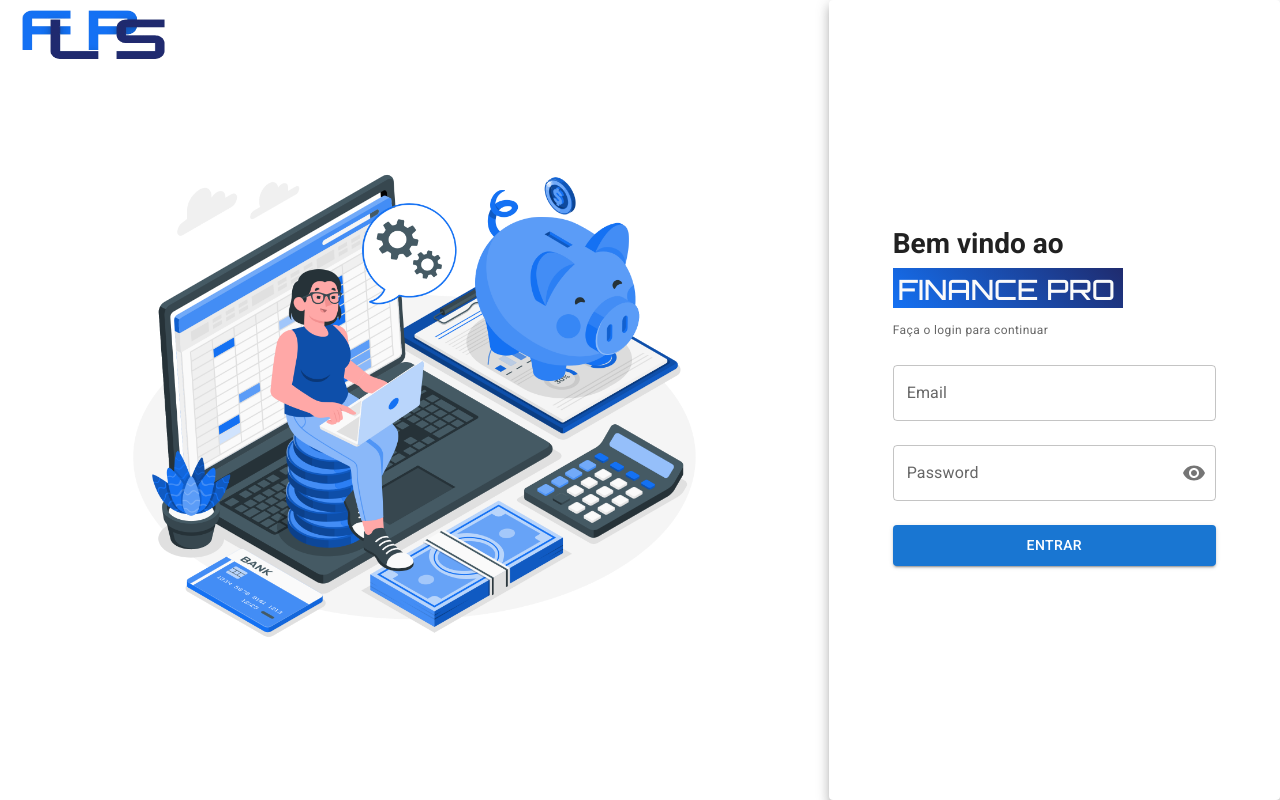
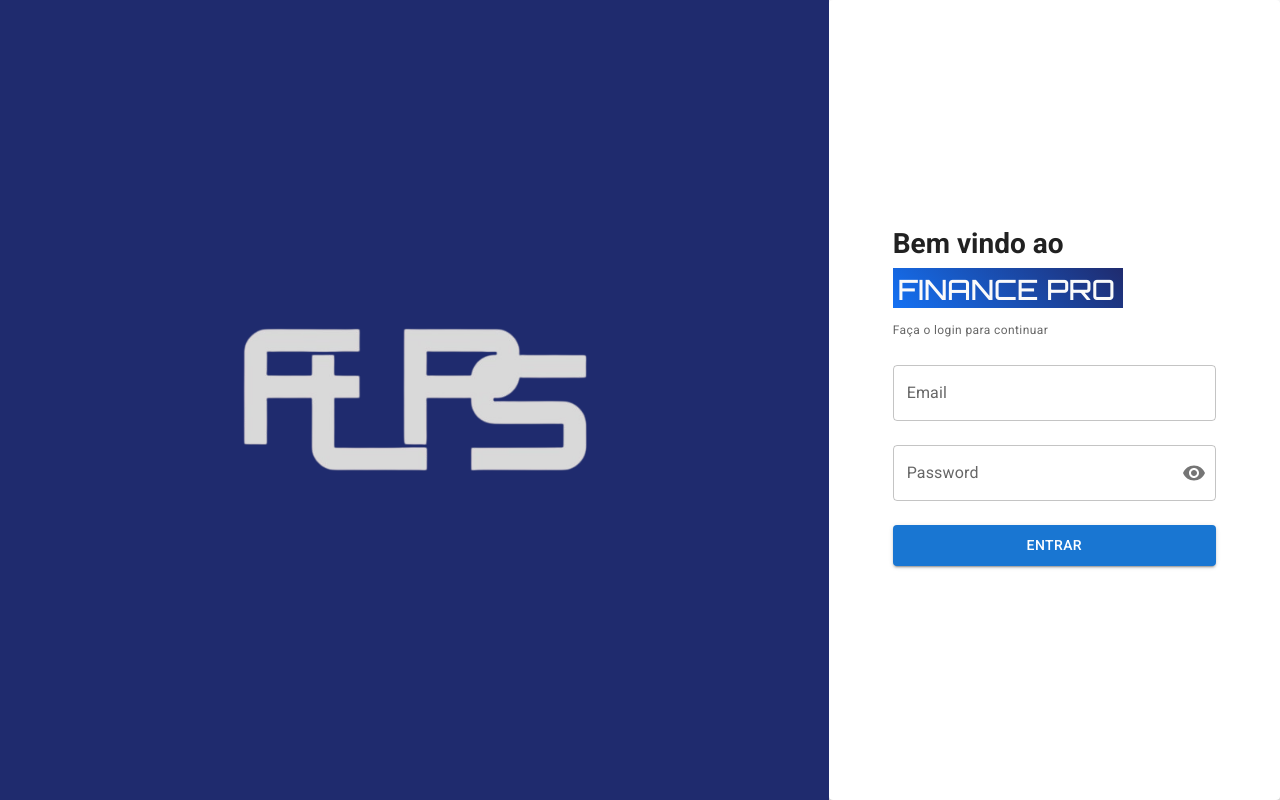
Before and after one commit to devGBR/Finance-Pro, a React (Vite) app: page /login in a window 1280 px wide. Built offline with nearby package versions, Linux system fonts and the light colour scheme; a web font is replaced by a local one.

Commit message:
hotfix/1.0.7 | New Login

```diff
--- a/src/views/Login/Login.scss
+++ b/src/views/Login/Login.scss
@@ -9,11 +9,12 @@
     position: relative;
     box-sizing: border-box !important;
     width: 75% !important;
+    background-color: #1f2b6e;
     max-height: 100dvh;
     padding: 30px;
     display: flex;
     align-items: center;
-    justify-content: end;
+    justify-content: center;
 }
 
 .layout-login{
@@ -41,15 +42,38 @@
 }
 
 .logoP{
-    width: 20%;
-    position: absolute;
-    top: 10px;
-    left: 10px;
-    max-height: 50px !important;
+    width: auto;
+    height: auto;
+    max-height: 400px !important;
+}
+.spinner{
+    display: none !important;
 }
 
 @media only screen and (max-width: 600px) {
     .icon-space{
-        display: none;
+        position: absolute;
+        width: 100% !important;
+        height: 100%  !important;
+        z-index: 1000;
+        flex-direction: column;
+        animation: outLogin 6s linear forwards; /* Ajuste de tempo da animação */
     }
-  }
+    .spinner{
+        display: block !important;
+        color: white !important;
+    }
+    @keyframes outLogin {
+        0% {
+            left: 0;
+        }
+        50%{
+            left: 0;
+        }
+        100%{
+            left: -100%;
+            visibility: hidden; /* Alteração para visibility em vez de display */
+        }
+    }
+
+}
--- a/src/views/Login/index.jsx
+++ b/src/views/Login/index.jsx
@@ -1,10 +1,10 @@
-import React, { useState } from 'react';
+import React, { useEffect, useState } from 'react';
 import axios from 'axios';
 import Cookies from 'universal-cookie';
 import { useNavigate } from 'react-router-dom';
 import Money from '../../assets/img/Money.png';
 import './Login.scss'
-import { Button, Card, CardContent, FormControl, IconButton, InputAdornment, InputLabel, OutlinedInput, TextField, Typography } from '@mui/material';
+import { Button, Card, CardContent, CircularProgress, FormControl, IconButton, InputAdornment, InputLabel, OutlinedInput, TextField, Typography } from '@mui/material';
 import Logo from '../../assets/img/logo.png'
 import LogoColor from '../../assets/img/logoColor.png'
 import { MonetizationOnOutlined, Visibility, VisibilityOff } from '@mui/icons-material';
@@ -21,9 +21,16 @@
     const [errorMessage, setErrorMessage] = useState('');
     const navigate = useNavigate();
     const [showPassword, setShowPassword] = React.useState(false);
+    const [progress, setProgress] = useState(false)
 
     const handleClickShowPassword = () => setShowPassword((show) => !show);
-
+    useEffect(() => {
+        if(progress === false){
+            setTimeout(() => {
+                setProgress(true)
+            }, 1000)
+        }
+    },[])
     const handleMouseDownPassword = (event) => {
         event.preventDefault();
     };
@@ -70,8 +77,12 @@
     return (
         <div className='d-flex layout-login'>
             <div className='w-75 icon-space'>
-                <img src={LogoColor} className='logoP' alt="" />
-                <img src={Money} className='icon ' alt="" />
+                <img src={Logo} className='logoP' alt="" />
+                {progress && <CircularProgress className='spinner' sx={{
+                    '& .MuiCircularProgress-svg': {
+                        color: 'white'
+                    }
+                }} size="3rem" />}
             </div>
             <Card className='h-100' sx={{ width: { xs: '100%', sm: '40%' }, px: 6 }} elevation={8}>
                 <CardContent style={{ height: '100dvh' }}>
```
